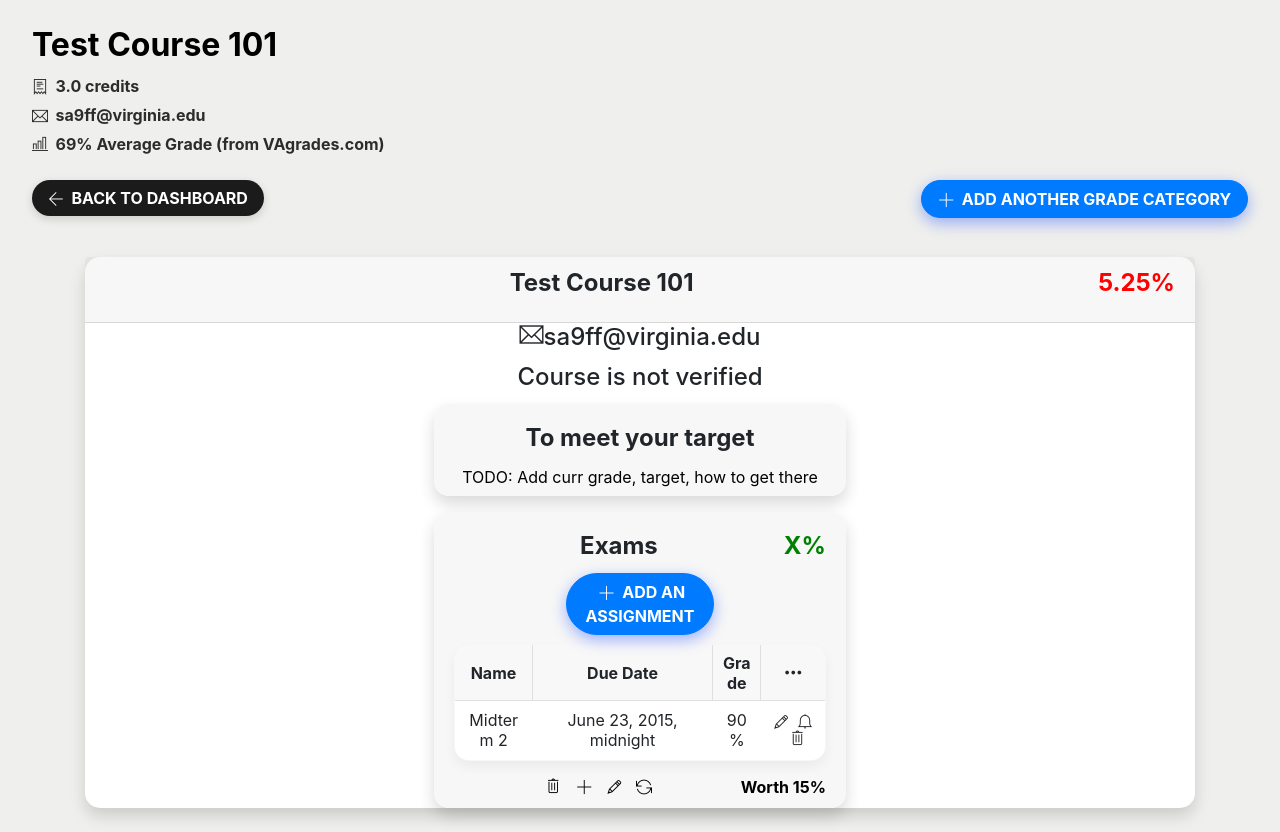
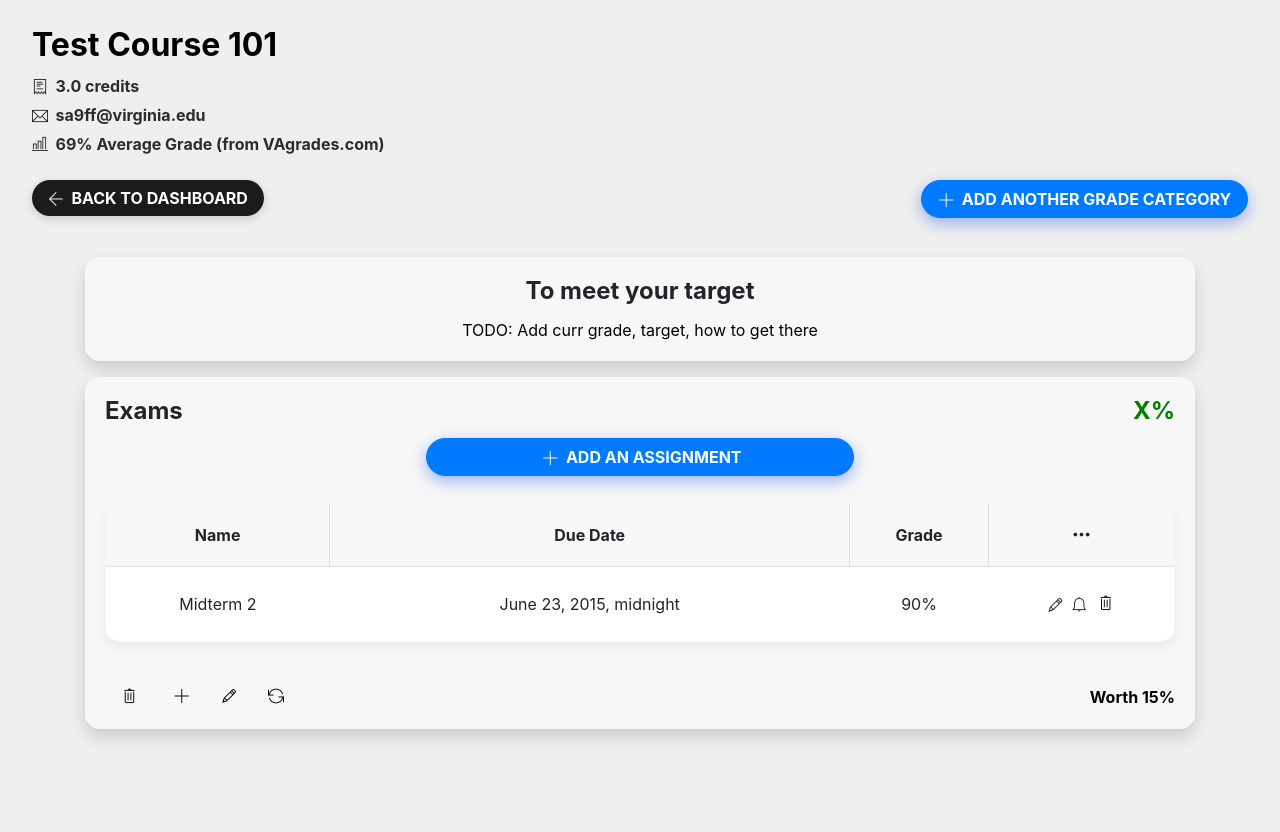
Before and after one commit to rahatmaini/Gradetrackr, a Django app: a page that uses gradetracker/templates/gradetracker/course.html in a window 1280 px wide. After the commit the page ends 740 px from the top, so only its background shows below. Run offline with Django 3.2, Linux system fonts and the light colour scheme; a user stored in the database is signed in; data comes from the database, SQL or seed files in the repository; both versions use the stored data as it was after the commit; some libraries are stand-ins or nearby versions.

Commit message:
add deletebutton for assignment

```diff
--- a/gradetracker/templates/gradetracker/course.html
+++ b/gradetracker/templates/gradetracker/course.html
@@ -2,71 +2,34 @@
 {% block content %}
 {% load static %}
 {% load gradetracker_tags %}
-
-
-
-
 <div class="container justify-content-center">
-  <div class="card text-center" style="width: auto" id="beautifiedCard">
-  <!-- Course Title -->
-  <div class="card-header">
-    <h4 class="card-title"><b>{{ course.name }}
-      {% if course.avgGrade.didGradeGoUp %}
-      <span style="float:right; color:green">{{ course.avgGrade.gradePercentage }}%</span>
-      {% else %}
-      <span style="float:right; color:red">{{ course.avgGrade.gradePercentage }}%</span>
-      {% endif %}</b></h4>
-  </div>
-
-  <!-- Course Instructor Email -->
-  <h4 class="card-title"><span class="ti-email"></span>{{ course.Professor_Email }}</h4>
-  <!-- Is course verified? -->
-  {% if course.Verified_Class %}
-    <h4 class="card-title">Course is verified</h4>
-  {% else %}
-    <h4 class="card-title">Course is not verified</h4>
-  {% endif %}
-    <!--<ul>-->
   <div class="cardGrid">
-
     <div class="card" style="width: auto; overflow: hidden;" id="beautifiedCard">
       <div class="card-body" style="padding-bottom: 1.75%;background-color: #f7f7f7;">
-
           <!-- List all the categories associated with that course -->
-
         <h4 class="card-title" style="text-align: center;"><b>
           To meet your target
         </b></h4>
         <p class="card-text" style="color:black; text-align: center;">TODO: Add curr grade, target, how to get there</p>
         </div></div>
-
 <!-- If there is at least one category in the course -->
   {% if grade_categories %}
-
-
     {% for category in grade_categories %}
-
     <!--<li class="list-group-item">-->
       <div class="card" style="width: auto; overflow: hidden;" id="beautifiedCard">
             <div class="card-body" style="padding-bottom: 1.75%;background-color: #f7f7f7;">
-
                 <!-- List all the categories associated with that course -->
-
               <h4 class="card-title"><b>
                 {{ category.name }}
                 <span style="float:right; color: green">X%</span>
               </b></h4>
-
             <!--<p class="card-text" style="color:black; text-align: center;"> </p>-->
-
               <div style="text-align:center">
               <a href="{% url 'gradetracker:addAssignment' course_id=course.id%}" class="btn btn-primary" style="width: 40%; border-radius: 99px;box-shadow: 0 5px 15px rgba(18, 73, 255, 0.4);">
                 <b>&nbsp;<span class="ti-plus" style="vertical-align: -1.85px;"></span>&nbsp;&nbsp;ADD AN ASSIGNMENT</a></b>
               </div>
-
               {% if category_assignments|get_item:category.name %}
                 <table style="margin-top: 2.5%;width:100%;text-align: center;">
-
                   <tr style="padding:1%">
                     <th>Name</th>
                     <th>Due Date</th>
@@ -75,61 +38,34 @@
                   </tr>
               {% endif %}
               {% for assignment in category_assignments|get_item:category.name %}
-
               <!-- List of assignments associated with that course -->
-
                 <!-- Button to add an assignment -->
-
-
                   <tr>
                     <td>{{ assignment.name }}</td>
                     <td>{{ assignment.dueDate }}</td>
                     <td>{{ assignment.gradePercentage|floatformat }}%</td>
-                    <td><span class="ti-pencil" style="vertical-align: -1.85px;">&nbsp;<span class="ti-bell" style="vertical-align: 1px;"></span>&nbsp;<span class="ti-trash" style="vertical-align: 0.75px;"></span>
+                    <td><span class="ti-pencil" style="vertical-align: -1.85px;">&nbsp;<span class="ti-bell" style="vertical-align: 1px;">
+                    <a href="{% url 'gradetracker:delete_assignment' assignment_id=assignment.id%}" onclick="return confirm('Are you sure you want to delete this assignment?')" id="miniButtonRed"><span class="ti-trash" style="vertical-align: 0.75px;"></span></a>
                     </td>
-
                   </tr>
-
-
               {% endfor %}
             </table>
-
               <div style="padding-top: 2%;">
               <a href="{% url 'gradetracker:delete_category' category_id=category.id%}" onclick="return confirm('Are you sure you want to delete this grade category?')" id="miniButtonRed" style="vertical-align: 1px;"><span class="ti-trash"></span></a>
-
               <a href="{% url 'gradetracker:addAssignment' course_id=course.id%}" id="miniButtons" style="vertical-align: 0.5px; padding-right: 1%;"><b><span class="ti-plus"></span></b></a>
-
               <a href="" id="miniButtons" style="vertical-align: 0.5px; padding-right: 1%;"><b><span class="ti-pencil"></span></b></a>
-
               <a href="{% url 'gradetracker:addAssignment' course_id=course.id%}" id="miniButtons" style="vertical-align: 0.5px; padding-right: 1%;"><b><span class="ti-reload"></span></b></a>
-
               <span style="color:black; float: right;"><b>Worth {{ category.weightage|floatformat  }}%</b></span>
             </div>
-
             </div>
           </div>
-
     <!--</li>-->
     {% endfor %}
-
-
-
-
   <!-- If there are no grade categories associated with that course -->
   {% else %}
   <h4 class="card-title"><b>Add a grade category to start tracking your grades for {{ course.name }}</b></h4>
-
   {% endif %}
-
             </div>
-
     </ul>
-
-
-
-
 </div>
-
-
-
 {% endblock content %}
```
Also changed, not shown: db.sqlite3.
